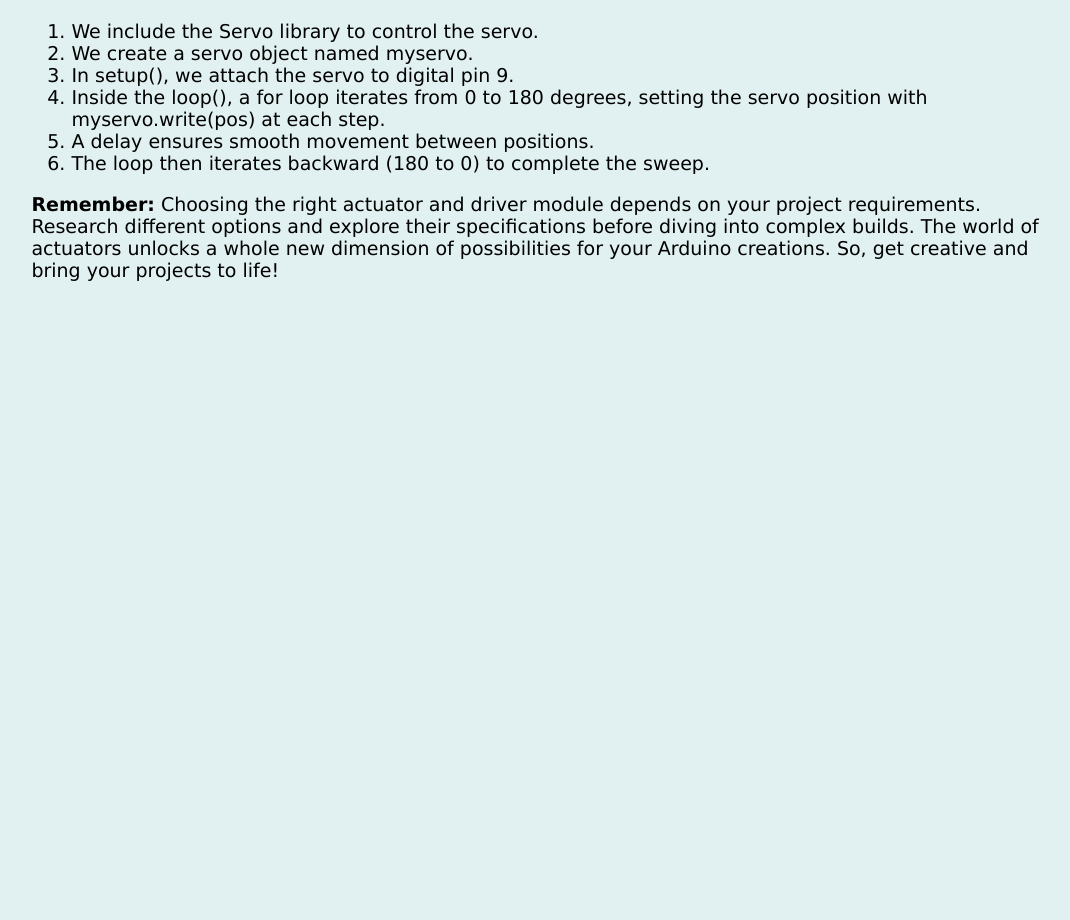
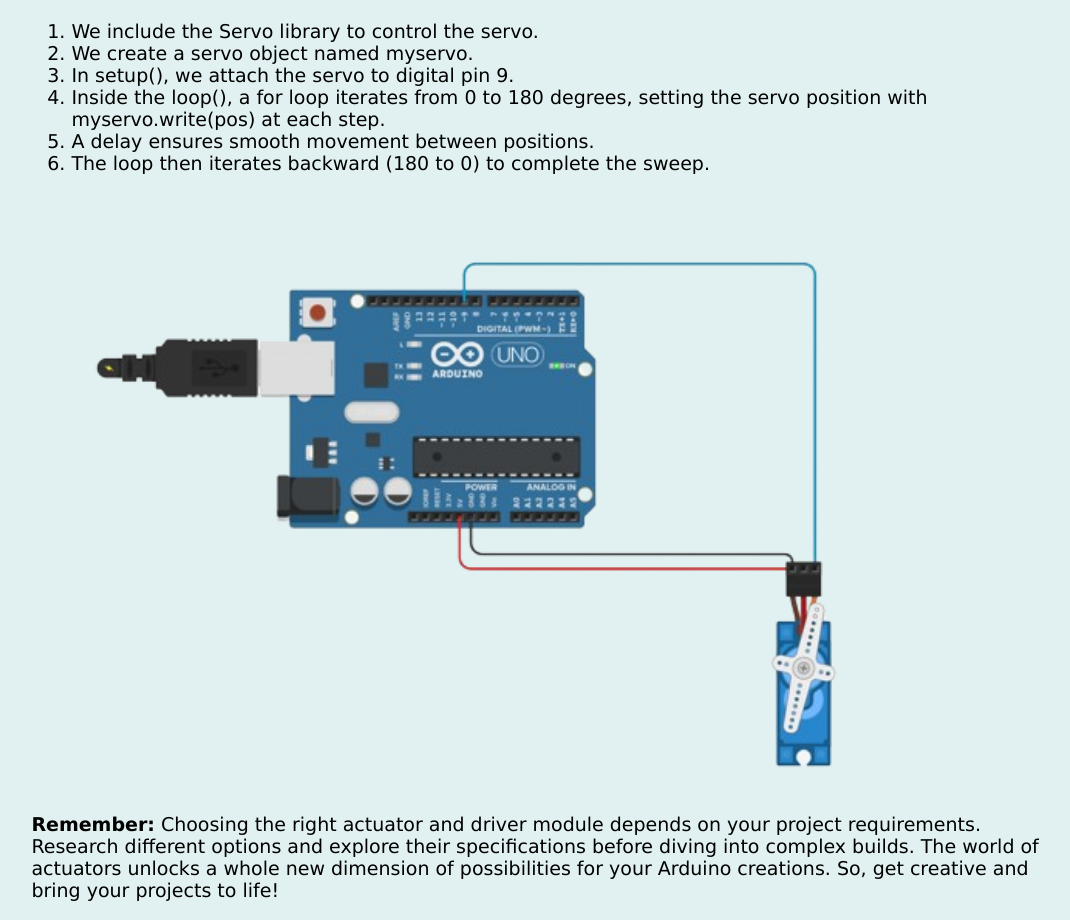
Before and after one commit to Nikos1508/Micro-lessons, a plain HTML site: page arduino_lessons/lesson_5.html in a window 1280 px wide. Shown: the part 1857-2777 px from the top of the page, without its empty margins (103-1173 px from the left). Before the commit the page ends 2157 px from the top, so only its background shows below. Drawn offline with Linux system fonts and the light colour scheme.

Commit message:
Arduino lesson 5 + new project schematic

```diff
--- a/arduino_lessons/lesson_5.html
+++ b/arduino_lessons/lesson_5.html
@@ -81,6 +81,7 @@
                 <li>A delay ensures smooth movement between positions.</li>
                 <li>The loop then iterates backward (180 to 0) to complete the sweep.</li>
             </ol>
+            <img src="/media/Servo_Circuit-removebg-preview.png" width="1000rem">
             <p>
                 <b>Remember:</b> Choosing the right actuator and driver module depends on your project requirements.
                 Research different options and explore their specifications before diving into complex builds.
```
Also changed, not shown: media/Servo_Circuit-removebg-preview.png (added).
